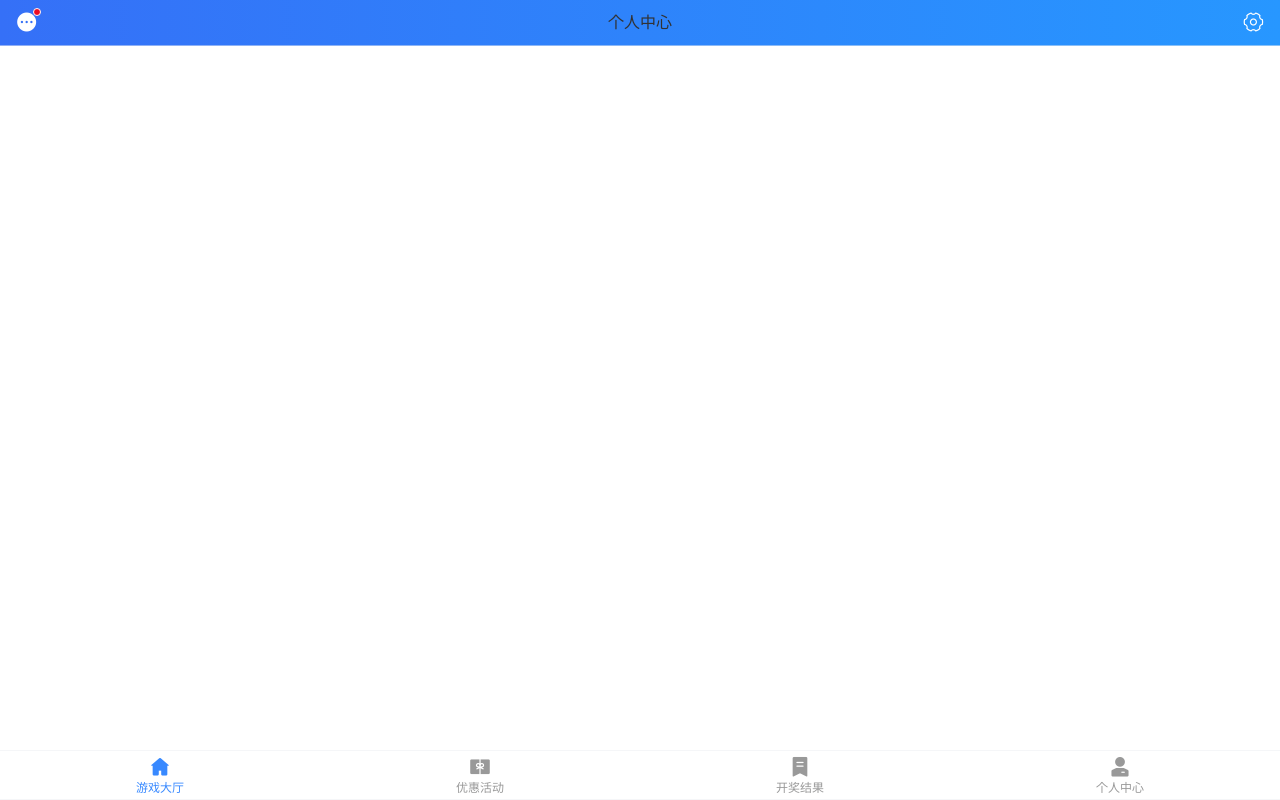
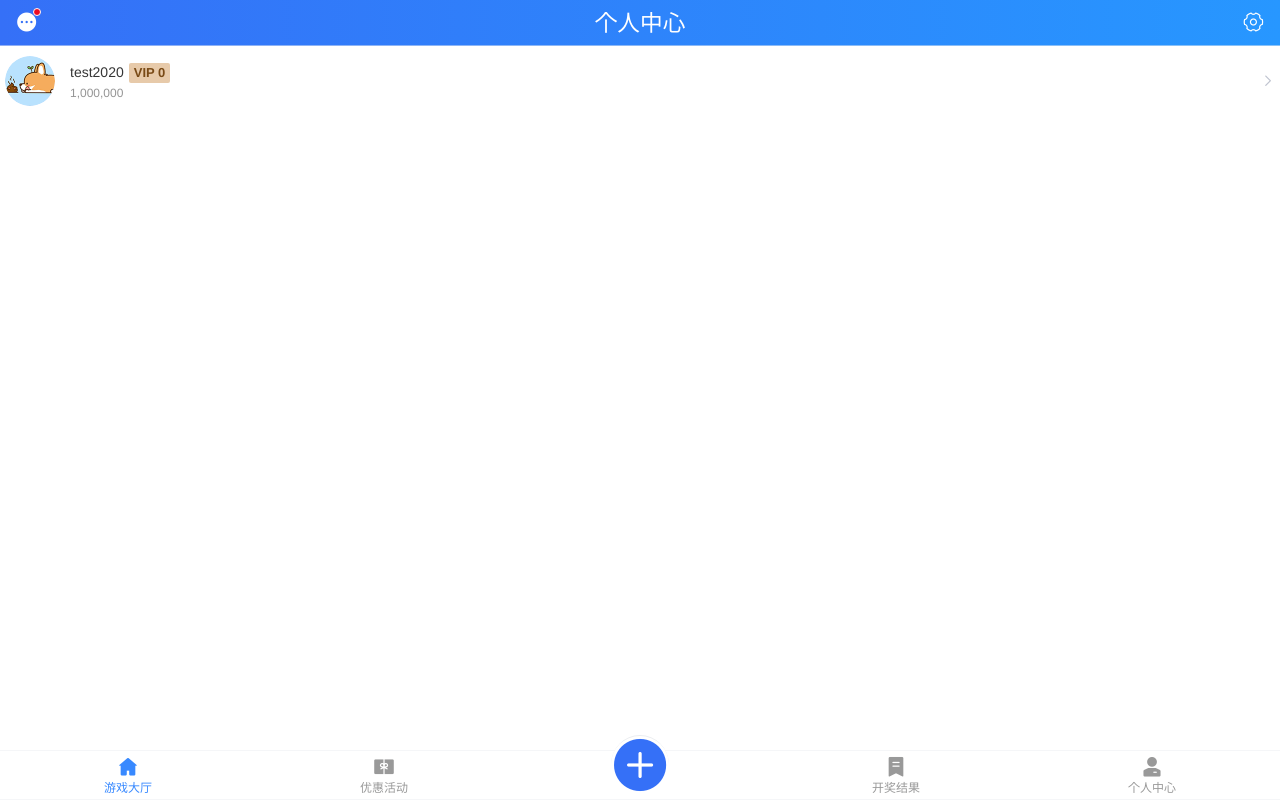
Before and after one commit to 123456546/lottery, a Vue app: page /#/User in a window 1280 px wide. Built offline with nearby package versions, Linux system fonts and the light colour scheme.

Commit message:
header&footer

```diff
--- a/src/components/Footer.vue
+++ b/src/components/Footer.vue
@@ -2,6 +2,7 @@
     <van-tabbar v-model="active" active-color="#3889ff" inactive-color="#999999">
         <van-tabbar-item icon="wap-home">游戏大厅</van-tabbar-item>
         <van-tabbar-item icon="gift-card">优惠活动</van-tabbar-item>
+        <van-tabbar-item icon="add" class="center_tab"></van-tabbar-item>
         <van-tabbar-item icon="label">开奖结果</van-tabbar-item>
         <van-tabbar-item icon="manager">个人中心</van-tabbar-item>
     </van-tabbar>
@@ -13,7 +14,24 @@ export default {
   data() {
     return {
       active: 0,
+      icon: {
+        active: 'https://img.yzcdn.cn/vant/user-active.png',
+        inactive: 'https://img.yzcdn.cn/vant/user-inactive.png',
+      },
     }
   }
 }
 </script>
+<style >
+.center_tab .van-icon {
+    color: #3570f7;
+    font-size: 44pt;
+    position: relative;
+    top: -8px;
+    background: #fff;
+    border-radius: 50%;
+    border-top: 1px solid #ebedf0;
+    /* box-shadow: -1px -12px 24px 0px #ccc; */
+    z-index: 1;
+}
+</style>
--- a/src/components/Header.vue
+++ b/src/components/Header.vue
@@ -17,7 +17,7 @@ export default {
   }
 }
 </script>
-<style scoped>
+<style>
   .header_blue{
       background-image: linear-gradient(to right, #3570f7 , #2797ff);
 
--- a/src/views/User.vue
+++ b/src/views/User.vue
@@ -1,7 +1,19 @@
 <template>
   <div class="home">
-  <Header msg="个人中心"/>
-  <Footer/>
+    <Header msg="个人中心"/>
+    <van-cell center  title label="1,000,000" icon class="top_user">
+      <template #right-icon>
+        <van-icon name="arrow" class="arrow" />
+      </template>
+      <template #title>
+        <span >test2020</span>
+        <van-tag type="success" class="custom_info">VIP 0</van-tag>
+      </template>
+       <template #icon>
+        <img alt="user_avatar" src="../assets/user/icone_top.png">
+      </template>
+    </van-cell>
+    <Footer/>
   </div>
 </template>
 
@@ -18,3 +30,56 @@ export default {
   }
 }
 </script>
+<style  scoped>
+.custom-title {
+    margin-right: 4px;
+    vertical-align: middle;
+  }
+
+  .search-icon {
+    font-size: 16px;
+    line-height: inherit;
+  }
+  .top_user>img {
+    width: 50px;
+    border-radius: 50%;
+    display: inline-block;
+}
+
+.top_user .van-cell__title {
+    flex: initial;
+    text-align: left;
+    padding-left: 15px;
+    color: #363636;
+}
+
+.top_user .van-cell__title>div {
+    margin: 0;
+    color: #959595;
+}
+
+.top_user .van-icon {
+    float: right;
+    flex: 1;
+    text-align: right;
+    color: #bfc3cf;
+}
+.top_user {
+    padding: 10px 5px;
+}
+.top_user::after{
+  display: none;
+}
+span.custom_info {
+    margin-left: 5px;
+    background: #e7caaa;
+    color: #794a16;
+    font-size: 13px;
+    font-weight: bold;
+    text-transform: uppercase;
+    padding: 2px 5px;
+}
+.home {
+    background: #fefefe;
+}
+</style>
```
